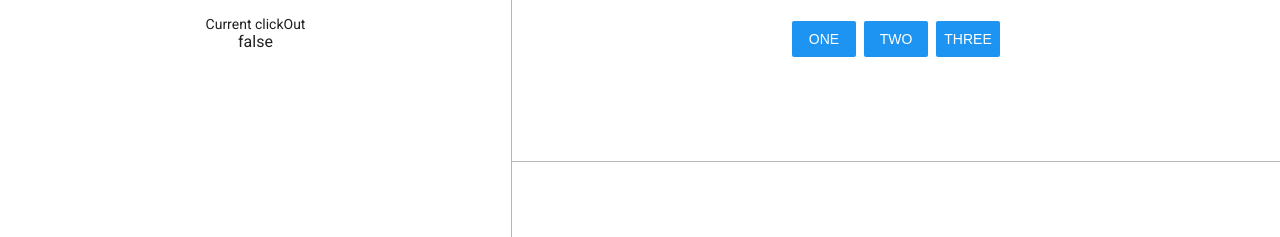
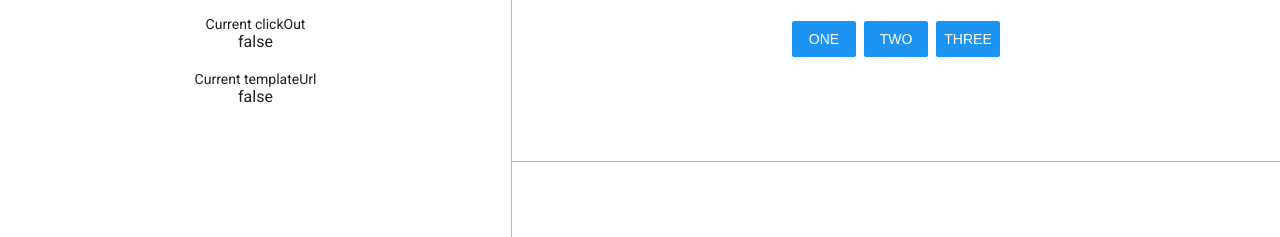
Before and after one commit to lorenzodianni/ng-easy-modal, a website: page demo/index.html in a window 1280 px wide. Shown: the part 438-675 px from the top of the page. Drawn offline with nearby package versions, Linux system fonts and the light colour scheme; some packages are replaced by stand-ins of ours.

Commit message:
templateUrl

```diff
--- a/demo/index.html
+++ b/demo/index.html
@@ -26,6 +26,7 @@
       <div class="info-current">Current body<div class="value">{{main.easyModal.get('body') || 'null'}}</div></div>
       <div class="info-current">Current buttons<div class="value">{{main.easyModal.get('buttons') || 'null'}}</div></div>
       <div class="info-current">Current clickOut<div class="value">{{main.easyModal.get('clickOut') || 'false'}}</div></div>
+      <div class="info-current">Current templateUrl<div class="value">{{main.easyModal.get('templateUrl') || 'false'}}</div></div>
     </section>
 
     <section class="examples">
```
